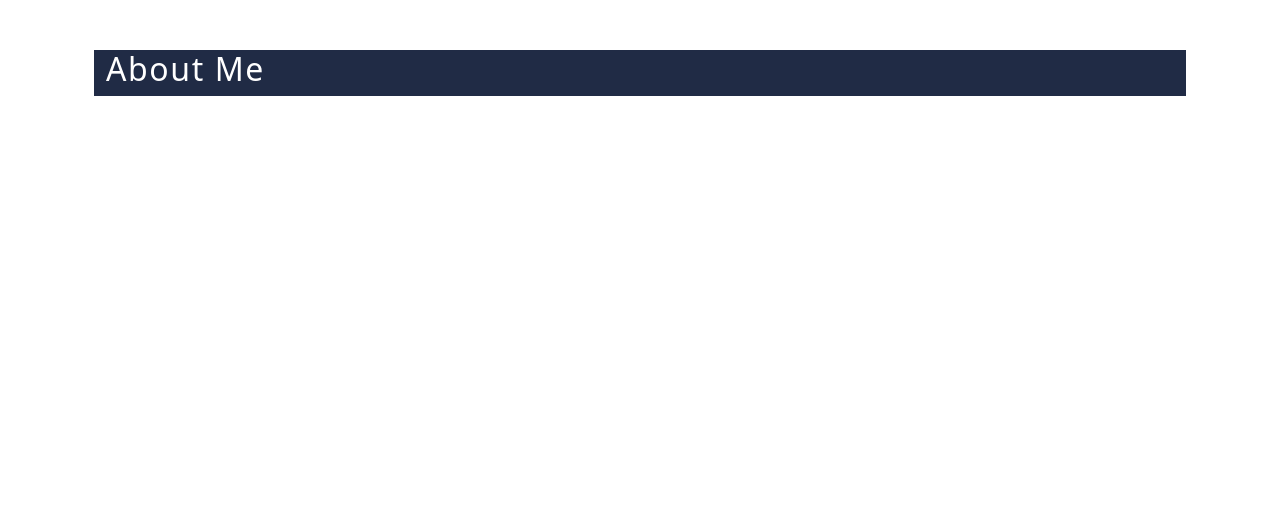
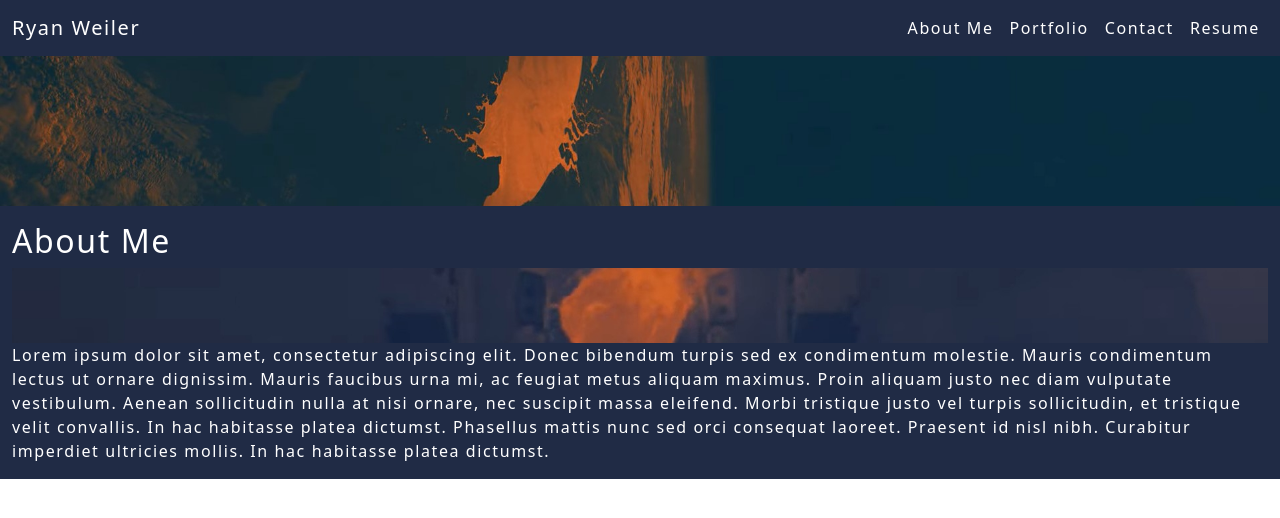
Before and after one commit to ryanweiler92/Ryan-Weiler-React-Portfolio, a React (Create React App) app in the folder photo-port/: page / in a window 1280 px wide. Shown: the top 518 px of the page. Built offline with nearby package versions, Linux system fonts and the light colour scheme.

Commit message:
about component

```diff
--- a/photo-port/src/App.js
+++ b/photo-port/src/App.js
@@ -3,11 +3,13 @@ import 'bootstrap/dist/css/bootstrap.min.css';
 import Nav from './components/Nav'
 import Header from './components/Header'
 import About from './components/About'
+import Hero from './components/Hero'
 
 function App() {
   return (
     <div>
       <Nav></Nav>
+      <Hero></Hero>
       <main>
         <About></About>
       </main>
--- a/photo-port/src/components/About/index.js
+++ b/photo-port/src/components/About/index.js
@@ -3,11 +3,17 @@ import React from 'react'
 function About(){
 
     return (
-        <div className="container-fluid text-white" id="about-section">
-            <div className="row">
+        <div className="container-fluid text-white pt-2" id="about-section">
+            <div className="row pt-2">
                 <h2>About Me</h2>
             </div>
-
+            <div className="mini-hero">
+            </div>
+            <div className="row">
+                <p>
+                    Lorem ipsum dolor sit amet, consectetur adipiscing elit. Donec bibendum turpis sed ex condimentum molestie. Mauris condimentum lectus ut ornare dignissim. Mauris faucibus urna mi, ac feugiat metus aliquam maximus. Proin aliquam justo nec diam vulputate vestibulum. Aenean sollicitudin nulla at nisi ornare, nec suscipit massa eleifend. Morbi tristique justo vel turpis sollicitudin, et tristique velit convallis. In hac habitasse platea dictumst. Phasellus mattis nunc sed orci consequat laoreet. Praesent id nisl nibh. Curabitur imperdiet ultricies mollis. In hac habitasse platea dictumst.
+                </p>
+            </div>
         </div>
     )
 };
--- /dev/null
+++ b/photo-port/src/components/Hero/index.js
@@ -0,0 +1,12 @@
+import React from "react";
+
+function Hero(){
+
+    return (
+    <section className="hero">
+
+    </section>
+    )
+};
+
+export default Hero
--- a/photo-port/src/components/Nav/index.js
+++ b/photo-port/src/components/Nav/index.js
@@ -1,6 +1,8 @@
 import React from "react";
 
 function Nav(){
+
+    return (
     <nav className="navbar navbar-expand-lg">
         <div className="container-fluid">
             <a className="navbar-brand text-white" href="/">
@@ -24,6 +26,7 @@ function Nav(){
             </div>
         </div>
     </nav>
+    )
 }
 
 export default Nav;
--- a/photo-port/src/index.css
+++ b/photo-port/src/index.css
@@ -1,8 +1,4 @@
-main {
-	margin: 0 auto;
-	max-width: 90%;
-  padding: 50px 30px;
-}
+
 :root{
   --primary: #222D41;
   --secondary: #202B45;
@@ -50,6 +46,14 @@ nav {
   width: 100%;
 }
 
+.mini-hero {
+  background-image: url("./assets/images/silent-planet-astronaut-crop.jpg");
+  background-size: cover;
+  background-position: center;
+  height: 75px;
+  width: 100%
+}
+
 #about-section {
   background-color: var(--secondary)
 }
```
Also changed, not shown: photo-port/src/assets/images/silent-planet-astronaut-crop.jpg (added).
